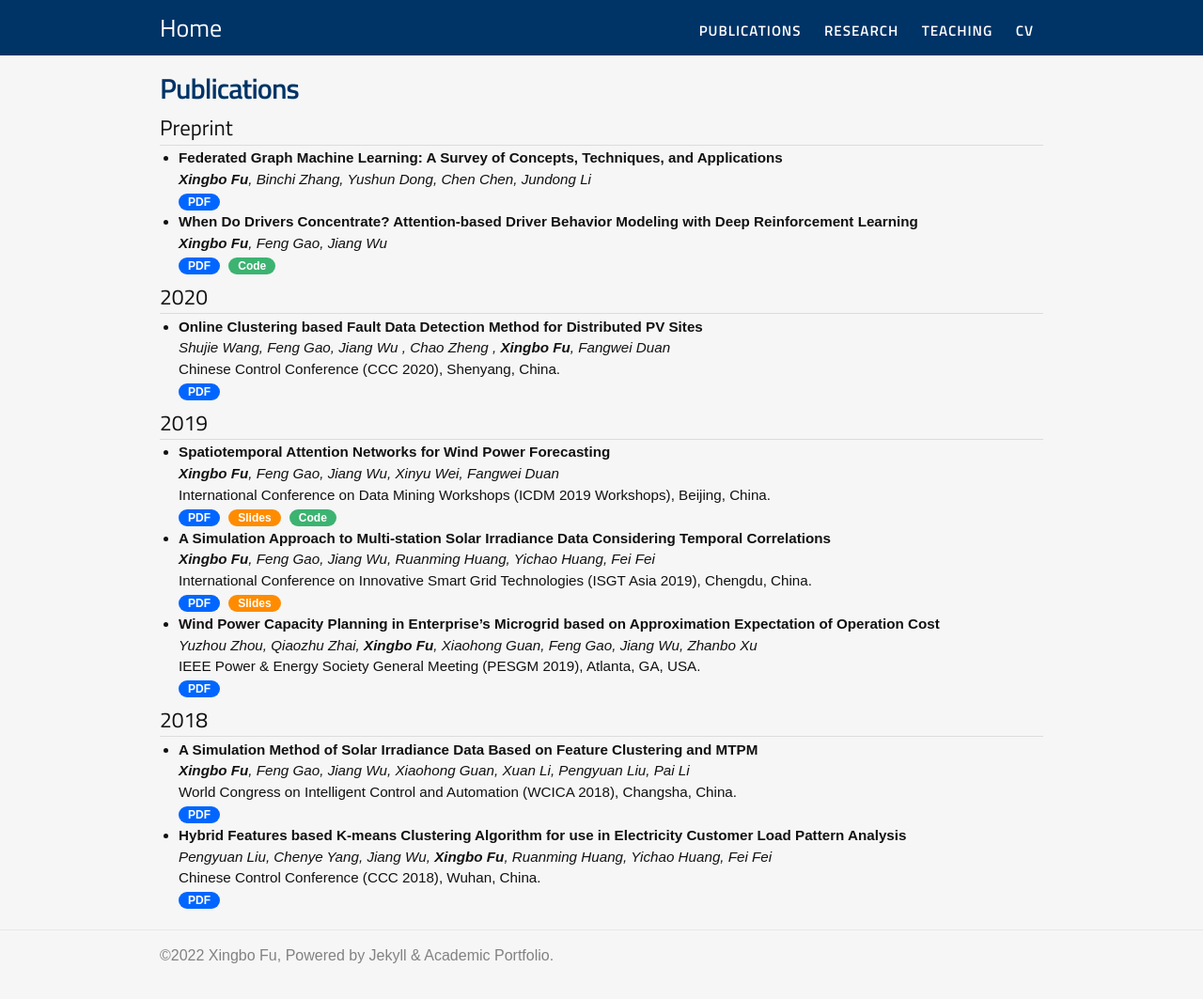
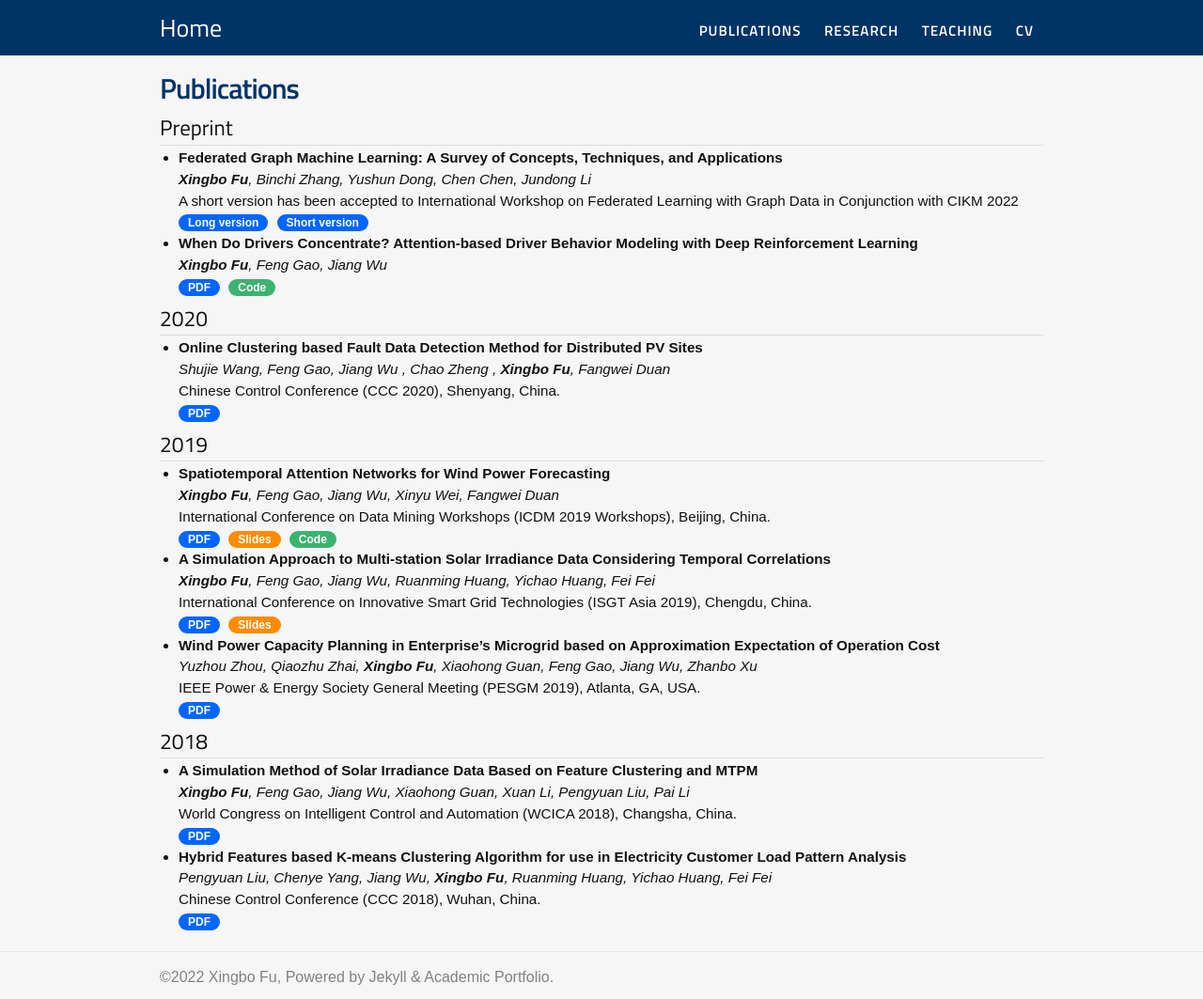
Before and after one commit to xbfu/xbfu.github.io, a Jekyll site: the page built from publications.md, in a window 1280 px wide. Shown: the whole page at 94% size. Built offline with Jekyll 4.4.1, drawn with Linux system fonts in a browser that asks for light colours; nearby versions of some CDN libraries; before the commit the page ends 1040 px from its top, so only the background shows below that.

Commit message:
Update publications.md

```diff
--- a/publications.md
+++ b/publications.md
@@ -10,7 +10,9 @@ subtitle: Publications - Xingbo Fu
 	<li>
 		<b>Federated Graph Machine Learning: A Survey of Concepts, Techniques, and Applications</b><br>
 		<i><b>Xingbo Fu</b>, Binchi Zhang, Yushun Dong, Chen Chen, Jundong Li</i><br>
-		<a href="Federated Graph Machine Learning: A Survey of Concepts, Techniques, and Applications.pdf"><div class="paper">PDF</div></a>
+		A short version has been accepted to International Workshop on Federated Learning with Graph Data in Conjunction with CIKM 2022
+		<a href="Federated Graph Machine Learning: A Survey of Concepts, Techniques, and Applications.pdf"><div class="paper">Long version</div></a>
+		<a href="FedGraph.pdf"><div class="paper">Short version</div></a>
 	</li>
 	<li>
 		<b>When Do Drivers Concentrate? Attention-based Driver Behavior Modeling with Deep Reinforcement Learning</b><br>
```
